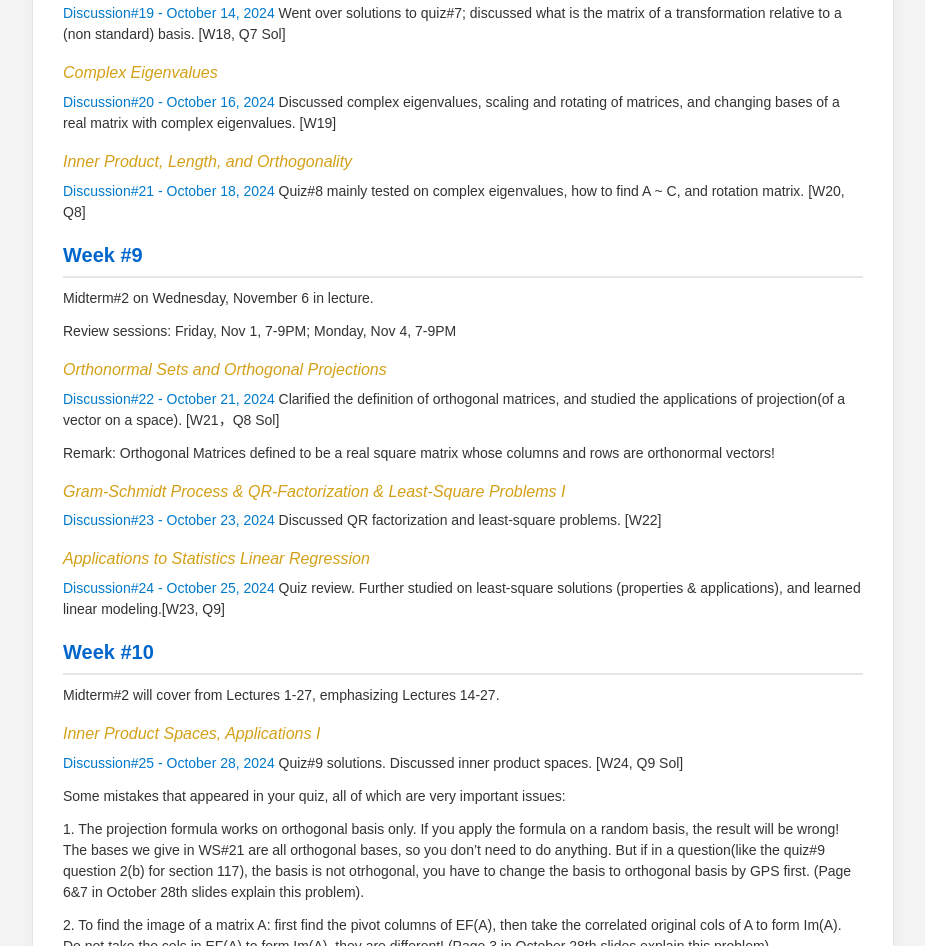
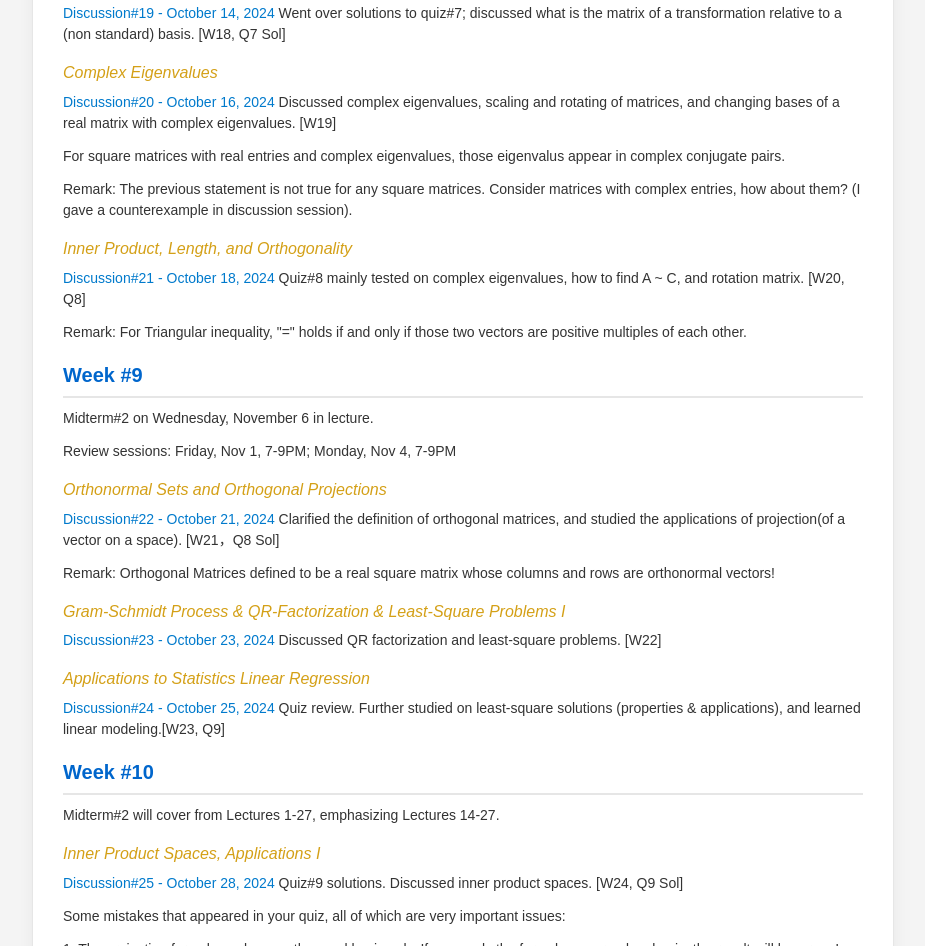
Before and after one commit to Jiangyue-Zheng/jiangyue-zheng.github.io, a plain HTML site: page math54.html in a window 1280 px wide. Shown: the part 2428-3374 px from the top of the page, without its empty margins (177-1102 px from the left). Drawn offline with Linux system fonts and the light colour scheme.

Commit message:
Update math54.html

```diff
--- a/math54.html
+++ b/math54.html
@@ -185,8 +185,11 @@ a:hover {
             <li><a href="Math54-October 14, 2024.pdf" target="_blank">Discussion#19 - October 14, 2024</a> Went over solutions to quiz#7; discussed what is the matrix of a transformation relative to a (non standard) basis. [W18, Q7 Sol]</li>
             <h3>Complex Eigenvalues</h3>
             <li><a href="Math54-October 16, 2024.pdf" target="_blank">Discussion#20 - October 16, 2024</a> Discussed complex eigenvalues, scaling and rotating of matrices, and changing bases of a real matrix with complex eigenvalues. [W19]</li>
+            <li>For square matrices with real entries and complex eigenvalues, those eigenvalus appear in complex conjugate pairs.</li>
+            <li>Remark: The previous statement is not true for any square matrices. Consider matrices with complex entries, how about them? (I gave a counterexample in discussion session).</li>
             <h3>Inner Product, Length, and Orthogonality</h3>
             <li><a href="Math54-October 18, 2024.pdf" target="_blank">Discussion#21 - October 18, 2024</a> Quiz#8 mainly tested on complex eigenvalues, how to find A ~ C, and rotation matrix. [W20, Q8]</li>
+            <li>Remark: For Triangular inequality, "=" holds if and only if those two vectors are positive multiples of each other.</li>
 
             <h2>Week #9</h2>
             <li>Midterm#2 on Wednesday, November 6 in lecture.</li>
```
